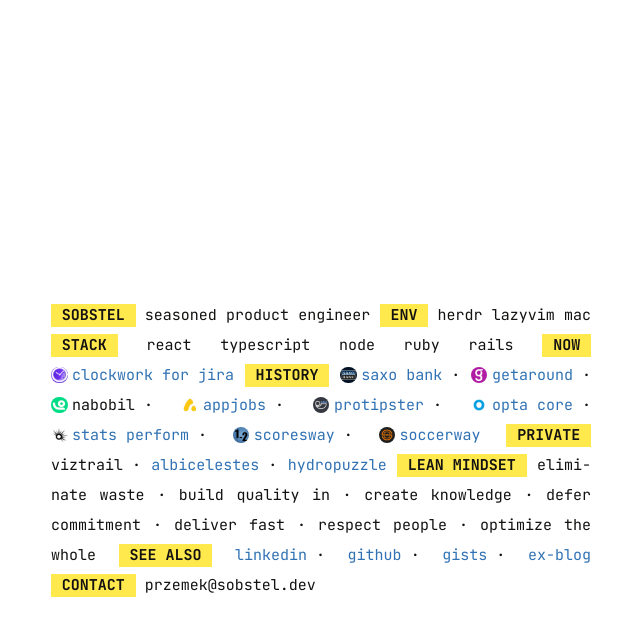
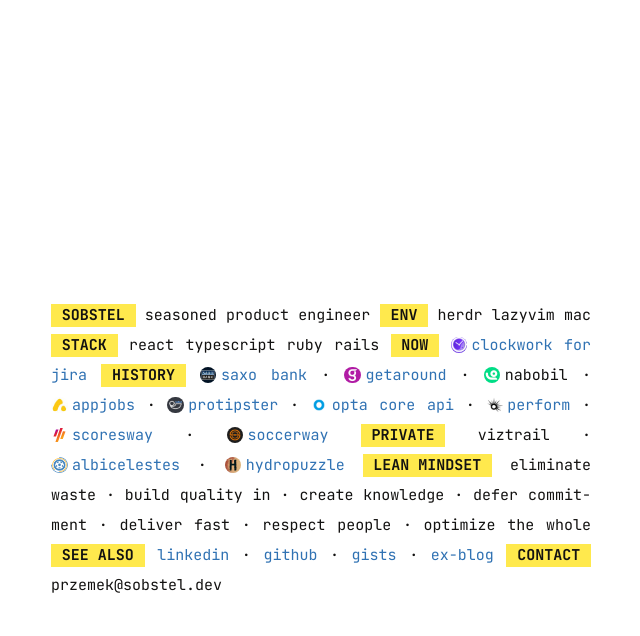
Before and after one commit to sobstel/sobstel.github.com, a Jekyll site: the page built from index.html, in a window 1280 px wide. Shown: the top 636 px of the page, without its empty margins (319-959 px from the left). Built offline with Jekyll 4.4.1, drawn with Linux system fonts in a browser that asks for light colours.

Commit message:
Center separator dots, let multi-word names wrap, update logos and names

```diff
--- a/_sass/_home.scss
+++ b/_sass/_home.scss
@@ -22,12 +22,24 @@
   text-transform: lowercase;
   hyphens: auto;
 
-  strong,
-  a,
-  .item {
+  strong {
     display: inline-block;
     white-space: nowrap;
     line-height: 1.5;
+  }
+
+  // inline, not inline-block: no wrap between an item and its trailing
+  // "&nbsp;·", and justification stretches that &nbsp; as much as the
+  // space after the dot, keeping the dot centered
+  a,
+  .item {
+    white-space: nowrap;
+  }
+
+  // multi-word names may wrap between words; .item glues logo to first word
+  a:has(> .item) {
+    white-space: normal;
+    hyphens: none;
   }
 
   strong {
--- a/index.html
+++ b/index.html
@@ -9,29 +9,29 @@
   <strong>ENV</strong>
   <span class="nohyphen">herdr lazyvim mac</span>
   <strong>STACK</strong>
-  <span class="nohyphen">react typescript node ruby rails</span>
+  <span class="nohyphen">react typescript ruby rails</span>
   <strong>NOW</strong>
-  <a href="https://www.herocoders.com/products/jira-time-tracking" target="_blank"><img class="logo" src="/img/project-logos/clockwork.png" alt="" />Clockwork for Jira</a>
+  <a href="https://www.herocoders.com/products/jira-time-tracking" target="_blank"><span class="item"><img class="logo" src="/img/project-logos/clockwork.png" alt="" />Clockwork</span> for Jira</a>
   <strong>HISTORY</strong>
-  <span class="item"><a href="https://www.home.saxo/" target="_blank"><img class="logo" src="/img/project-logos/saxobank.jpg" alt="" />Saxo Bank</a>&nbsp;·</span>
-  <span class="item"><a href="https://no.getaround.com/" target="_blank"><img class="logo" src="/img/project-logos/getaround.png" alt="" />Getaround</a>&nbsp;·</span>
-  <span class="item"><img class="logo" src="/img/project-logos/nabobil.png" alt="" />Nabobil&nbsp;·</span>
-  <span class="item"><a href="https://www.appjobs.com/" target="_blank"><img class="logo" src="/img/project-logos/appjobs.jpeg" alt="" />AppJobs</a>&nbsp;·</span>
-  <span class="item"><a href="https://www.protipster.com/" target="_blank"><img class="logo" src="/img/project-logos/protipster.png" alt="" />ProTipster</a>&nbsp;·</span>
-  <span class="item"><a href="https://www.statsperform.com/opta/" target="_blank"><img class="logo" src="/img/project-logos/opta.png" alt="" />Opta Core</a>&nbsp;·</span>
-  <span class="item"><a href="https://www.statsperform.com/" target="_blank"><img class="logo" src="/img/project-logos/perform.png" alt="" />Stats Perform</a>&nbsp;·</span>
-  <span class="item"><a href="https://www.scoresway.com/" target="_blank"><img class="logo" src="/img/project-logos/scoresway.png" alt="" />Scoresway</a>&nbsp;·</span>
+  <a href="https://www.home.saxo/" target="_blank"><span class="item"><img class="logo" src="/img/project-logos/saxobank.jpg" alt="" />Saxo</span> Bank</a>&nbsp;·
+  <a href="https://no.getaround.com/" target="_blank"><img class="logo" src="/img/project-logos/getaround.png" alt="" />Getaround</a>&nbsp;·
+  <span class="item"><img class="logo" src="/img/project-logos/nabobil.png" alt="" />Nabobil</span>&nbsp;·
+  <a href="https://www.appjobs.com/" target="_blank"><img class="logo" src="/img/project-logos/appjobs.jpeg" alt="" />AppJobs</a>&nbsp;·
+  <a href="https://www.protipster.com/" target="_blank"><img class="logo" src="/img/project-logos/protipster.png" alt="" />ProTipster</a>&nbsp;·
+  <a href="https://www.statsperform.com/opta/" target="_blank"><span class="item"><img class="logo" src="/img/project-logos/opta.png" alt="" />Opta</span> Core API</a>&nbsp;·
+  <a href="https://www.statsperform.com/" target="_blank"><img class="logo" src="/img/project-logos/perform.png" alt="" />Perform</a>&nbsp;·
+  <a href="https://www.scoresway.com/" target="_blank"><img class="logo" src="/img/project-logos/scoresway.svg" alt="" />Scoresway</a>&nbsp;·
   <a href="https://www.soccerway.com/" target="_blank"><img class="logo" src="/img/project-logos/soccerway.png" alt="" />Soccerway</a>
   <strong>PRIVATE</strong>
-  <span class="item">viztrail&nbsp;·</span>
-  <span class="item"><a href="https://albicelestes.com/" target="_blank">albicelestes</a>&nbsp;·</span>
-  <a href="/hydropuzzle/">hydropuzzle</a>
+  <span class="item">viztrail</span>&nbsp;·
+  <a href="https://albicelestes.com/" target="_blank"><img class="logo" src="/img/project-logos/albicelestes.png" alt="" />albicelestes</a>&nbsp;·
+  <a href="/hydropuzzle/"><img class="logo" src="/img/project-logos/hydro.jpg" alt="" />hydropuzzle</a>
   <strong>LEAN MINDSET</strong>
   eliminate waste&nbsp;· build quality in&nbsp;· create knowledge&nbsp;· defer commitment&nbsp;· deliver fast&nbsp;· respect people&nbsp;· optimize the whole
   <strong>SEE ALSO</strong>
-  <span class="item"><a href="https://www.linkedin.com/in/sobstel/" target="_blank">linkedin</a>&nbsp;·</span>
-  <span class="item"><a href="https://github.com/sobstel/" target="_blank">github</a>&nbsp;·</span>
-  <span class="item"><a href="https://github.com/sobstel/sobstel/blob/main/GISTS.md" target="_blank">gists</a>&nbsp;·</span>
+  <a href="https://www.linkedin.com/in/sobstel/" target="_blank">linkedin</a>&nbsp;·
+  <a href="https://github.com/sobstel/" target="_blank">github</a>&nbsp;·
+  <a href="https://github.com/sobstel/sobstel/blob/main/GISTS.md" target="_blank">gists</a>&nbsp;·
   <a href="/blog/">ex-blog</a>
   <strong>CONTACT</strong>
   <span class="nohyphen">przemek&#64;sobstel&#46;dev</span>
```
Also changed, not shown: img/project-logos/scoresway.svg (added).
